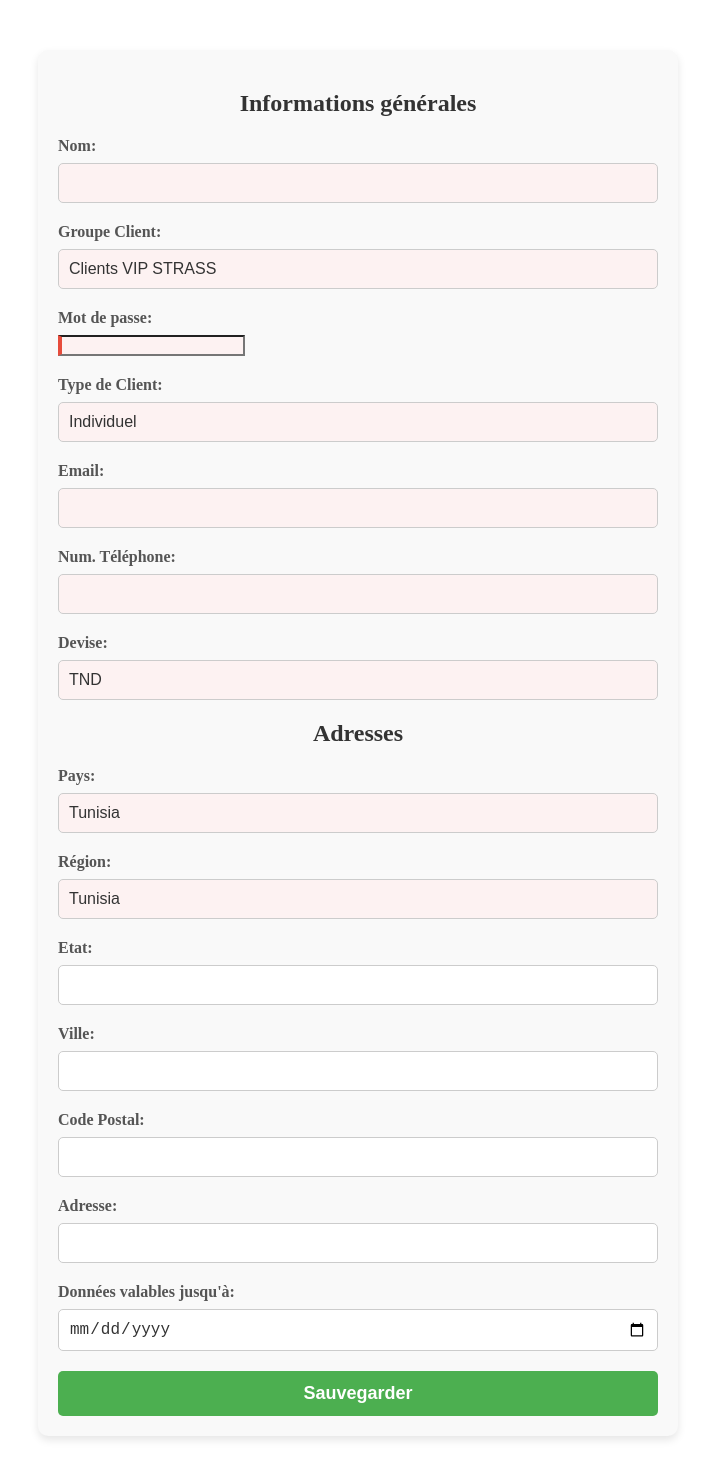
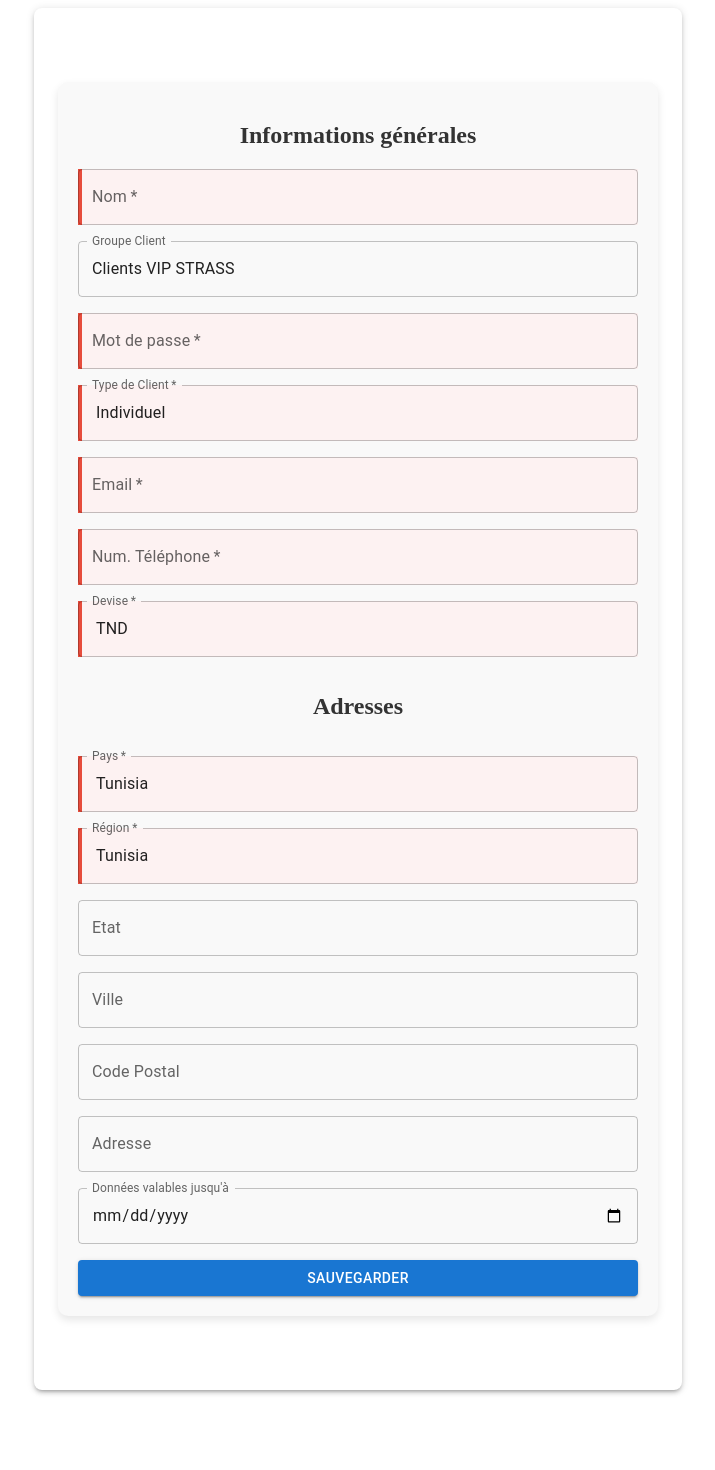
Before and after one commit to Negzaoui2/AfterCode, a React (Create React App) app: page /form in a window 1280 px wide. Shown: the top 1470 px of the page, without its empty margins (282-997 px from the left). After the commit the page ends 1398 px from the top, so only its background shows below. Built offline with nearby package versions, Linux system fonts and the light colour scheme.

Commit message:
Description des modifications

```diff
--- a/src/Components/FormulaireClient.js
+++ b/src/Components/FormulaireClient.js
@@ -1,13 +1,13 @@
-import React, { useState } from 'react';
+import React, { useState, useEffect } from 'react';
 import axios from 'axios';
-import './FormulaireClient.css';
-import { Navigate } from 'react-router-dom';
+import { TextField, Button, Grid, Box } from '@mui/material';
+import { useNavigate } from 'react-router-dom';
 
 const FormulaireClient = () => {
   const [formData, setFormData] = useState({
     name: "",
     group_Client: "Clients VIP STRASS",
-    password: "", // Ajout du champ password ici
+    password: "",
     type_Client: "Individuel",
     email: "",
     Num_Téléphone: "",
@@ -18,7 +18,7 @@ const FormulaireClient = () => {
     Ville: "",
     Code_Postal: "",
     Adresse: "",
-    Données_valides_jusquà: "", // Utilisation de la clé correcte pour la date de validité
+    Données_valides_jusquà: "",
   });
 
   const handleChange = (e) => {
@@ -28,6 +28,28 @@ const FormulaireClient = () => {
       [name]: value,
     }));
   };
+
+  const navigate = useNavigate();
+
+  useEffect(() => {
+    const isFormActive = localStorage.getItem("formActive");
+    if (isFormActive) {
+      alert("Le formulaire est déjà ouvert dans un autre onglet.");
+      navigate("/");
+    } else {
+      localStorage.setItem("formActive", "true");
+
+      const handleUnload = () => {
+        localStorage.removeItem("formActive");
+      };
+
+      window.addEventListener("beforeunload", handleUnload);
+      return () => {
+        window.removeEventListener("beforeunload", handleUnload);
+        localStorage.removeItem("formActive");
+      };
+    }
+  }, [navigate]);
 
   const handleSubmit = async (e) => {
     e.preventDefault();
@@ -43,7 +65,7 @@ const FormulaireClient = () => {
       );
       console.log("Réponse du serveur:", response.data);
       alert("Les informations ont été sauvegardées avec succès!");
-       // Réinitialisation du formulaire
+
       setFormData({
         name: "",
         group_Client: "Clients VIP STRASS",
@@ -61,8 +83,8 @@ const FormulaireClient = () => {
         Données_valides_jusquà: "",
       });
 
-    Navigate('/form');
-
+      navigate('/form');
+      localStorage.removeItem("formActive");
     } catch (error) {
       console.error(
         "Erreur lors de la soumission du formulaire:",
@@ -73,83 +95,193 @@ const FormulaireClient = () => {
   };
 
   return (
+    <Box sx={{ maxWidth: 600, margin: 'auto', padding: 3, backgroundColor: '#fff', borderRadius: 2, boxShadow: 3 }}>
       <form className="formulaire-client" onSubmit={handleSubmit}>
         <h2 className="form-title">Informations générales</h2>
 
-      <div className="form-group">
-        <label>Nom:</label>
-        <input type="text" name="name" value={formData.name} onChange={handleChange} required />
-      </div>
+        <Grid container spacing={2}>
+          <Grid item xs={12}>
+            <TextField
+              label="Nom"
+              variant="outlined"
+              name="name"
+              value={formData.name}
+              onChange={handleChange}
+              required
+              fullWidth
+            />
+          </Grid>
 
-      <div className="form-group">
-        <label>Groupe Client:</label>
-        <input type="text" name="group_Client" value={formData.group_Client} onChange={handleChange} required />
-      </div>
+          <Grid item xs={12}>
+            <TextField
+              label="Groupe Client"
+              variant="outlined"
+              name="group_Client"
+              value={formData.group_Client}
+              onChange={handleChange}
 
-      <div className="form-group">
-        <label>Mot de passe:</label>
-        <input type="password" name="password" value={formData.password} onChange={handleChange} required />
-      </div>
+              fullWidth
+            />
+          </Grid>
 
-      <div className="form-group">
-        <label>Type de Client:</label>
-        <input type="text" name="type_Client" value={formData.type_Client} onChange={handleChange} required />
-      </div>
+          <Grid item xs={12}>
+            <TextField
+              label="Mot de passe"
+              variant="outlined"
+              type="password"
+              name="password"
+              value={formData.password}
+              onChange={handleChange}
+              required
+              fullWidth
+            />
+          </Grid>
 
-      <div className="form-group">
-        <label>Email:</label>
-        <input type="email" name="email" value={formData.email} onChange={handleChange} required />
-      </div>
+          <Grid item xs={12}>
+            <TextField
+              label="Type de Client"
+              variant="outlined"
+              name="type_Client"
+              value={formData.type_Client}
+              onChange={handleChange}
+              required
+              fullWidth
+            />
+          </Grid>
 
-      <div className="form-group">
-        <label>Num. Téléphone:</label>
-        <input type="tel" name="Num_Téléphone" value={formData.Num_Téléphone} onChange={handleChange} required />
-      </div>
+          <Grid item xs={12}>
+            <TextField
+              label="Email"
+              variant="outlined"
+              type="email"
+              name="email"
+              value={formData.email}
+              onChange={handleChange}
+              required
+              fullWidth
+            />
+          </Grid>
 
-      <div className="form-group">
-        <label>Devise:</label>
-        <input type="text" name="Devise" value={formData.Devise} onChange={handleChange} required />
-      </div>
+          <Grid item xs={12}>
+            <TextField
+              label="Num. Téléphone"
+              variant="outlined"
+              type="tel"
+              name="Num_Téléphone"
+              value={formData.Num_Téléphone}
+              onChange={handleChange}
+              required
+              fullWidth
+            />
+          </Grid>
 
+          <Grid item xs={12}>
+            <TextField
+              label="Devise"
+              variant="outlined"
+              name="Devise"
+              value={formData.Devise}
+              onChange={handleChange}
+              required
+              fullWidth
+            />
+          </Grid>
+
+          <Grid item xs={12}>
             <h2 className="form-title">Adresses</h2>
+          </Grid>
 
-      <div className="form-group">
-        <label>Pays:</label>
-        <input type="text" name="Pays" value={formData.Pays} onChange={handleChange} required />
-      </div>
+          <Grid item xs={12}>
+            <TextField
+              label="Pays"
+              variant="outlined"
+              name="Pays"
+              value={formData.Pays}
+              onChange={handleChange}
+              required
+              fullWidth
+            />
+          </Grid>
 
-      <div className="form-group">
-        <label>Région:</label>
-        <input type="text" name="Région" value={formData.Région} onChange={handleChange} required />
-      </div>
+          <Grid item xs={12}>
+            <TextField
+              label="Région"
+              variant="outlined"
+              name="Région"
+              value={formData.Région}
+              onChange={handleChange}
+              required
+              fullWidth
+            />
+          </Grid>
 
-      <div className="form-group">
-        <label>Etat:</label>
-        <input type="text" name="Etat" value={formData.Etat} onChange={handleChange} />
-      </div>
+          <Grid item xs={12}>
+            <TextField
+              label="Etat"
+              variant="outlined"
+              name="Etat"
+              value={formData.Etat}
+              onChange={handleChange}
+              fullWidth
+            />
+          </Grid>
 
-      <div className="form-group">
-        <label>Ville:</label>
-        <input type="text" name="Ville" value={formData.Ville} onChange={handleChange} />
-      </div>
+          <Grid item xs={12}>
+            <TextField
+              label="Ville"
+              variant="outlined"
+              name="Ville"
+              value={formData.Ville}
+              onChange={handleChange}
+              fullWidth
+            />
+          </Grid>
 
-      <div className="form-group">
-        <label>Code Postal:</label>
-        <input type="text" name="Code_Postal" value={formData.Code_Postal} onChange={handleChange} />
-      </div>
+          <Grid item xs={12}>
+            <TextField
+              label="Code Postal"
+              variant="outlined"
+              name="Code_Postal"
+              value={formData.Code_Postal}
+              onChange={handleChange}
+              fullWidth
+            />
+          </Grid>
 
-      <div className="form-group">
-        <label>Adresse:</label>
-        <input type="text" name="Adresse" value={formData.Adresse} onChange={handleChange} />
-      </div>
+          <Grid item xs={12}>
+            <TextField
+              label="Adresse"
+              variant="outlined"
+              name="Adresse"
+              value={formData.Adresse}
+              onChange={handleChange}
+              fullWidth
+            />
+          </Grid>
 
-      <div className="form-group">
-        <label>Données valables jusqu'à:</label>
-        <input type="date" name="Données_valides_jusquà" value={formData.Données_valides_jusquà} onChange={handleChange} />
-      </div>
+          <Grid item xs={12}>
+            <TextField
+              label="Données valables jusqu'à"
+              variant="outlined"
+              type="date"
+              InputLabelProps={{
+                shrink: true,
+              }}
+              name="Données_valides_jusquà"
+              value={formData.Données_valides_jusquà}
+              onChange={handleChange}
+              fullWidth
+            />
+          </Grid>
 
-      <button className="form-button" type="submit">Sauvegarder</button>
+          <Grid item xs={12}>
+            <Button variant="contained" color="primary" type="submit" fullWidth>
+              Sauvegarder
+            </Button>
+          </Grid>
+        </Grid>
       </form>
+    </Box>
   );
 };
 
```
Lines whose indentation alone changed are shown as unchanged.
